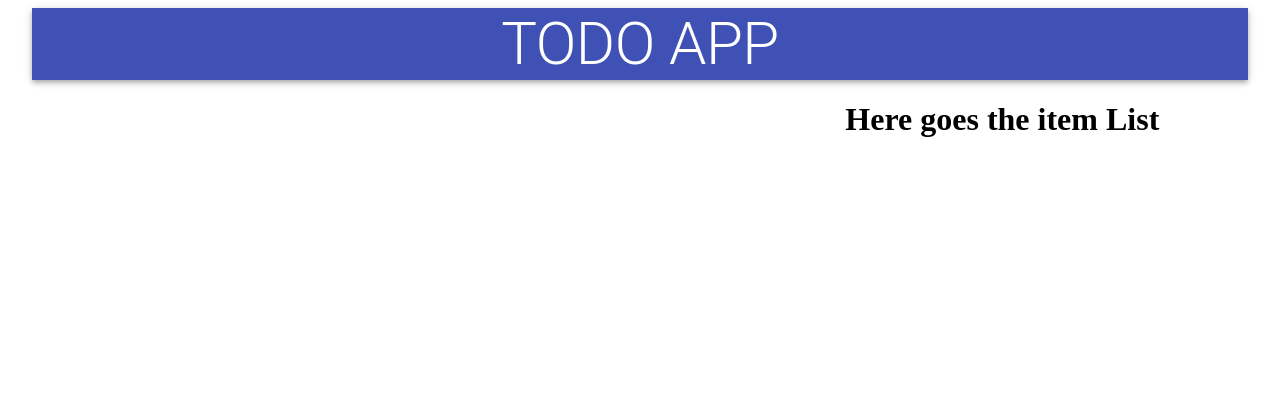
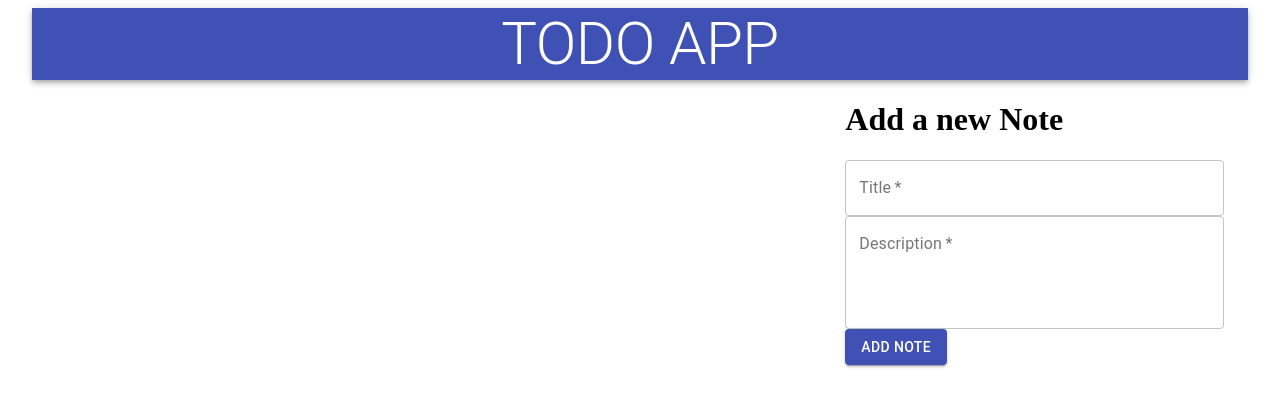
Before and after one commit to ushusdeepthi/mern_todo, a React (Create React App) app in the folder client/: page /todo in a window 1280 px wide. Shown: the top 406 px of the page. Built offline with nearby package versions, Linux system fonts and the light colour scheme; no server answers; the HTML template or start-up script is replaced by a standard one.

Commit message:
fix: Import of component file ItemForm

```diff
--- a/client/src/pages/Todo.jsx
+++ b/client/src/pages/Todo.jsx
@@ -1,6 +1,8 @@
 import React from 'react'
 import { Container, AppBar, Typography,Grow, Grid} from '@material-ui/core'
 import ItemList from '../components/ItemList'
+import ItemForm from '../components/ItemForm'
+
 
 export default function App() {
   return (
@@ -15,7 +17,7 @@ export default function App() {
                     <ItemList />
                   </Grid>
                   <Grid item xs={4}>
-                    <h1>Here  goes the item List</h1>
+                    <ItemForm />
                   </Grid>
                 </Grid>
               </Container>
```
